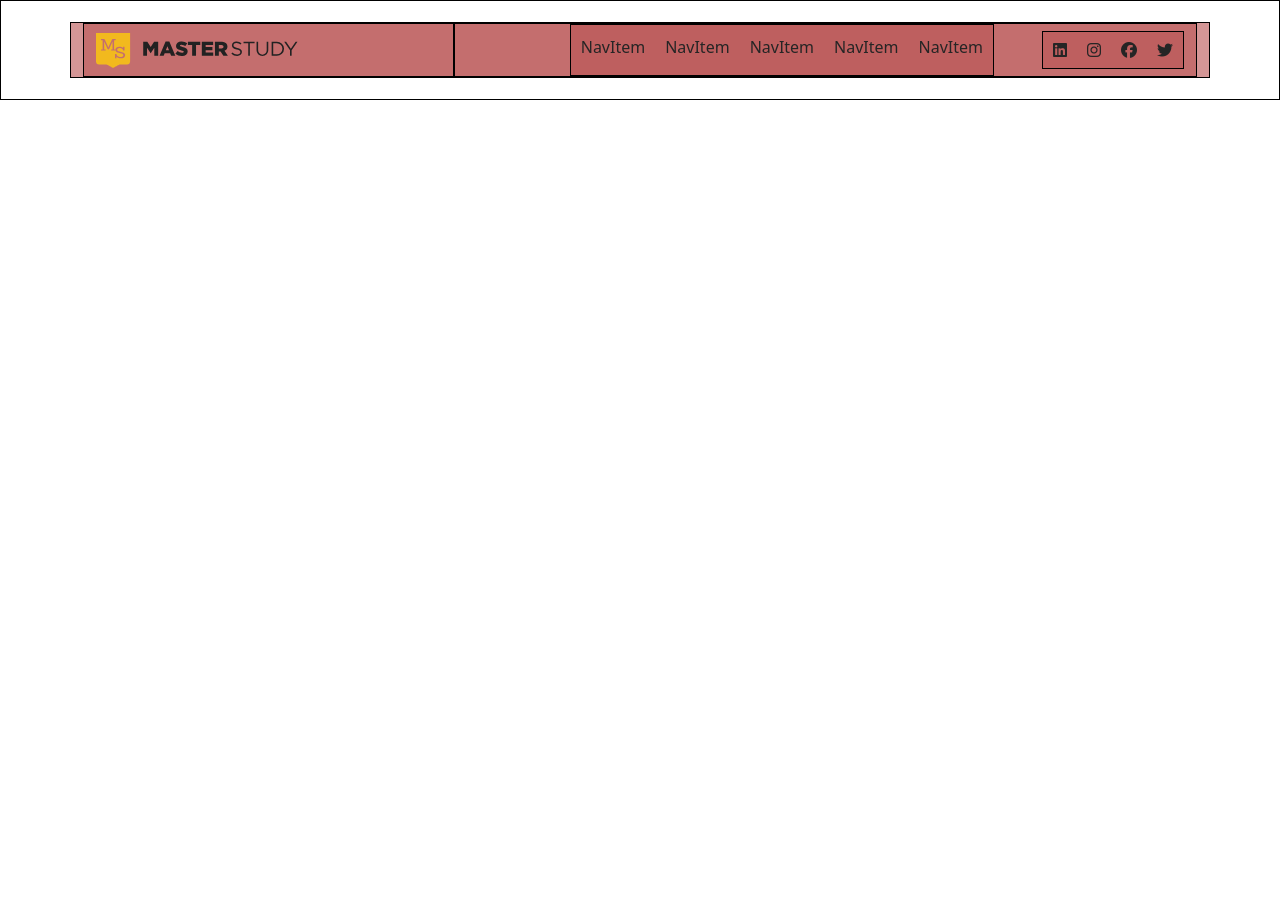
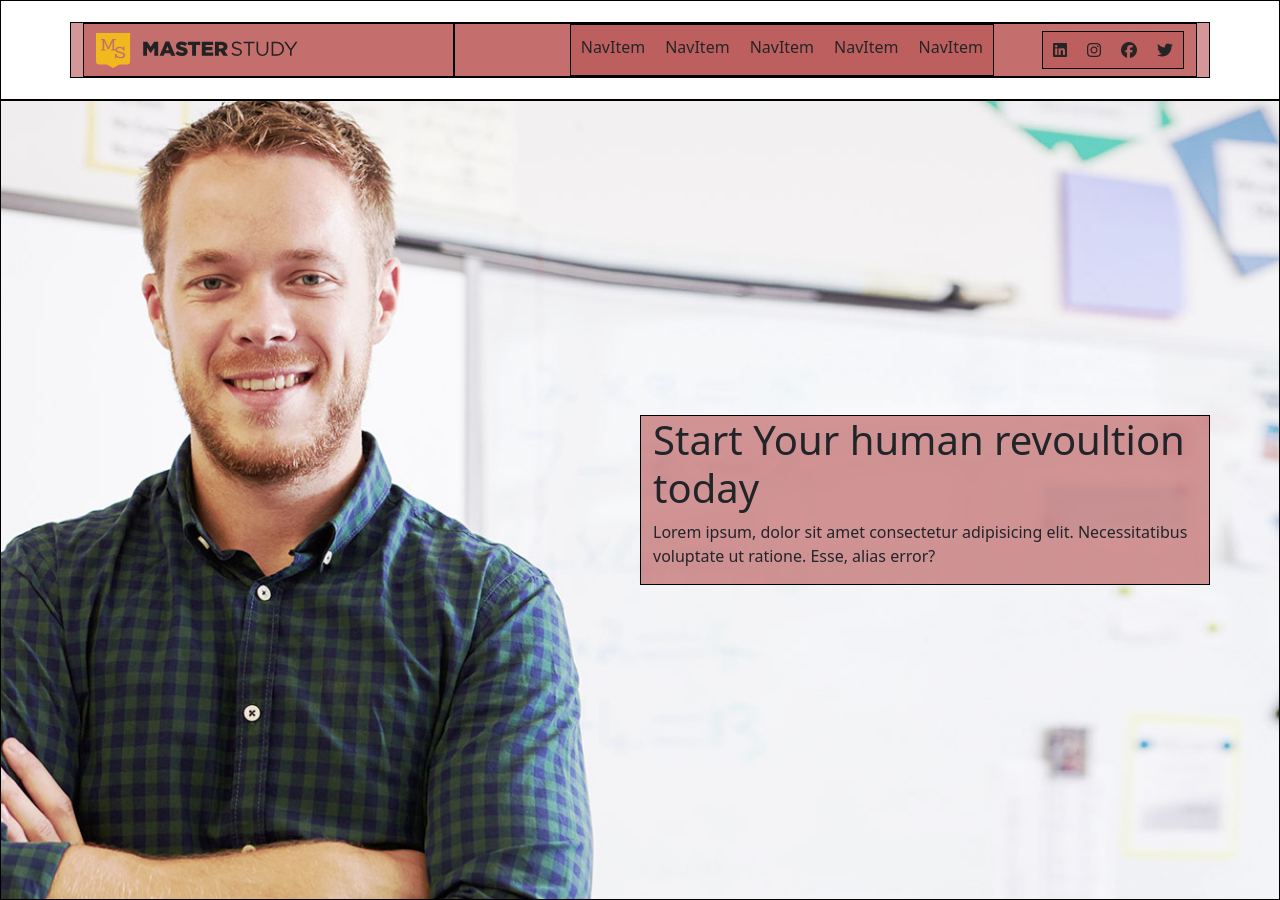
Before and after one commit to Silvia-Du/proj-html-vuejs, a Vue app: page / in a window 1280 px wide. Before the commit the page ends 800 px from the top, so only its background shows below. Built offline with nearby package versions, Linux system fonts and the light colour scheme.

Commit message:
Fine Jumbotron provvisorio

```diff
--- a/src/App.vue
+++ b/src/App.vue
@@ -2,17 +2,20 @@
   <div id="app">
 
     <HeaderComp />
+    <MainComp />
 
   </div>
 </template>
 
 <script>
 import HeaderComp from './components/HeaderComp.vue';
+import MainComp from './components/mainComp.vue';
 
 export default {
   name: 'App',
   components: {
-    HeaderComp
+    HeaderComp,
+    MainComp
 }
 }
 </script>
--- /dev/null
+++ b/src/components/AboutComp.vue
@@ -0,0 +1,15 @@
+<template>
+  <div>
+
+  </div>
+</template>
+
+<script>
+export default {
+  name: 'AboutComp'
+}
+</script>
+
+<style lang="scss" scoped>
+
+</style>
--- /dev/null
+++ b/src/components/mainComp.vue
@@ -0,0 +1,38 @@
+<template>
+  <div>
+    <!-- JUMBOTRON -->
+    <div class="jumbotron debug d-flex align-items-center">
+      <div class="container">
+        <div class="row d-flex justify-content-end">
+
+          <div class="col-12 col-md-6 text-box debug">
+            <h1>Start Your human revoultion today</h1>
+            <p>Lorem ipsum, dolor sit amet consectetur adipisicing elit. Necessitatibus voluptate ut ratione. Esse, alias error?</p>
+          </div>
+        </div>
+
+      </div>
+    </div>
+
+    <AboutComp />
+  </div>
+</template>
+
+<script>
+import AboutComp from './AboutComp.vue';
+export default {
+    name: "MainComp",
+    components: { AboutComp }
+}
+</script>
+
+<style lang="scss" scoped>
+
+.jumbotron{
+  height: 100vh;
+  background-image: url(../assets/img/slide-1.jpg);
+  background-size: cover;
+  background-position: center;
+}
+
+</style>
```
